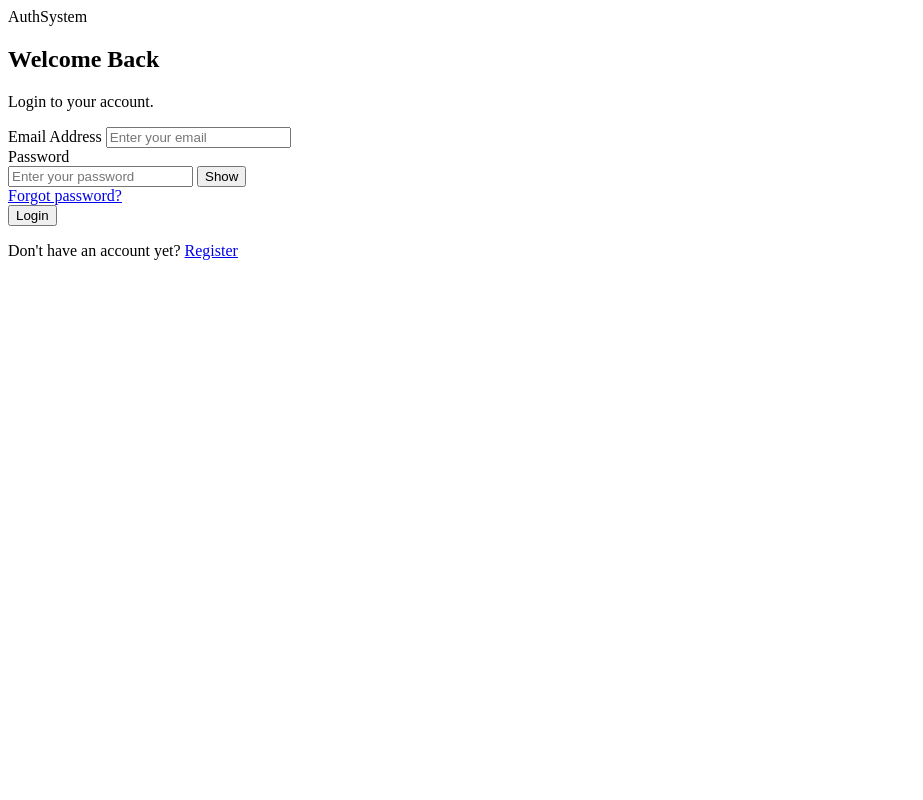
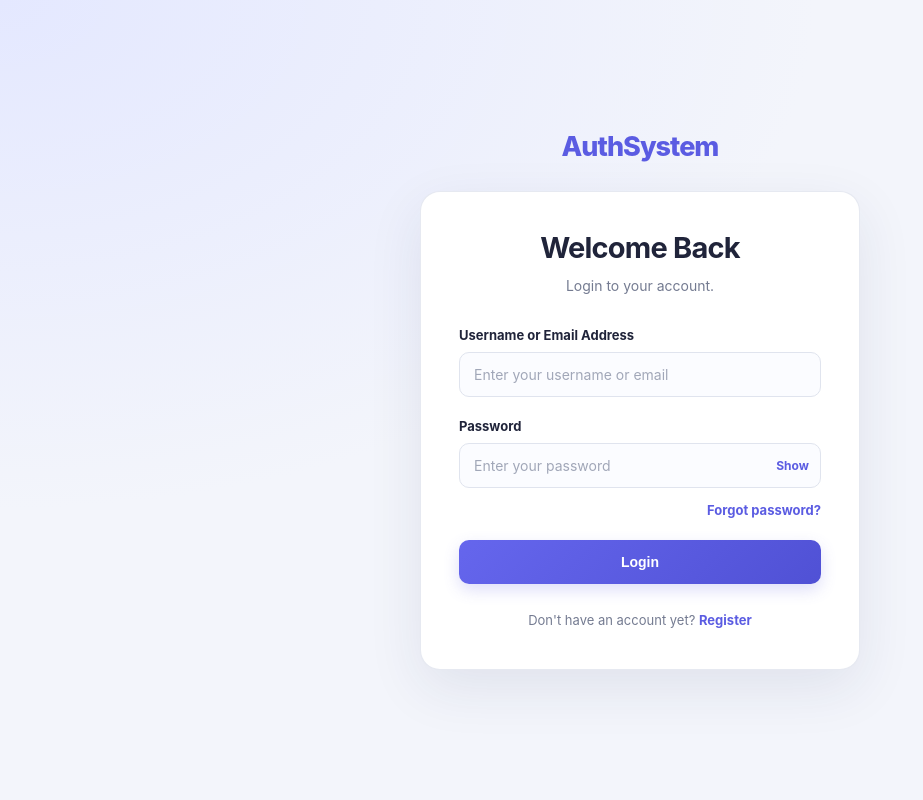
Before and after one commit to 1sthembisozungu/authsystem, a Flask app: page /login in a window 1280 px wide. Shown: the whole page, without its empty margins (0-923 px from the left). Run offline with Flask 3, Linux system fonts and the light colour scheme.

Commit message:
Style authentication pages and support username login

```diff
--- a/app.py
+++ b/app.py
@@ -155,16 +155,21 @@ AuthSystem
     return render_template("register.html")
 
 
+
 @app.route("/login", methods=["GET", "POST"])
 def login():
 
     if request.method == "POST":
 
-        email = request.form.get("email", "").strip().lower()
+        # Accept either a username or an email address
+        login_identifier = request.form.get(
+            "login_identifier", ""
+        ).strip()
+
         password = request.form.get("password", "")
 
-        if not email or not password:
-            flash("Please enter your email and password.")
+        if not login_identifier or not password:
+            flash("Please enter your username or email and password.")
             return redirect(url_for("login"))
 
         connection = get_db_connection()
@@ -176,9 +181,10 @@ def login():
                     """
                     SELECT id, username, password_hash, email_verified
                     FROM users
-                    WHERE email = %s
+                    WHERE LOWER(username) = LOWER(%s)
+                       OR LOWER(email) = LOWER(%s)
                     """,
-                    (email,)
+                    (login_identifier, login_identifier)
                 )
 
                 user = cursor.fetchone()
@@ -186,26 +192,29 @@ def login():
         finally:
             connection.close()
 
+        # Check whether the account exists
         if not user:
-            flash("Invalid email or password.")
+            flash("Invalid username/email or password.")
             return redirect(url_for("login"))
 
         user_id, username, password_hash, email_verified = user
 
-        # Check email verification
+        # Email verification is required before login
         if not email_verified:
             flash("Please verify your email before logging in.")
             return redirect(url_for("login"))
 
-        # Check password
+        # Verify the submitted password against the stored hash
         if not check_password_hash(password_hash, password):
-            flash("Invalid email or password.")
+            flash("Invalid username/email or password.")
             return redirect(url_for("login"))
 
-        # Create session
+        # Start a fresh authenticated session
+        session.clear()
         session["user_id"] = user_id
         session["username"] = username
 
+        # Redirect in the same browser tab
         return redirect(url_for("dashboard"))
 
     return render_template("login.html")
@@ -252,7 +261,7 @@ def dashboard():
 @app.route("/logout")
 def logout():
 
-    session.clear()
+    session.clear() #this removes user_id, username from session
 
     flash("You have been logged out.")
 
--- /dev/null
+++ b/static/css/auth.css
@@ -0,0 +1,233 @@
+
+/* ---------- Global styles ---------- */
+* {
+    box-sizing: border-box;
+    margin: 0;
+    padding: 0;
+}
+
+:root {
+    --primary: #5b5ce2;
+    --primary-hover: #4849c8;
+    --text: #20243a;
+    --muted: #747b91;
+    --border: #e0e4ee;
+    --surface: #ffffff;
+    --background: #f3f5fb;
+}
+
+body {
+    min-height: 100vh;
+    font-family: Inter, "Segoe UI", Arial, sans-serif;
+    color: var(--text);
+    background:
+        radial-gradient(ellipse at top left, #e4e8ff 0%, transparent 45%),
+        var(--background);
+}
+
+.auth-container {
+    width: 100%;
+    min-height: 100vh;
+    display: flex;
+    flex-direction: column;
+    align-items: center;
+    justify-content: center;
+    padding: 36px 20px;
+}
+
+.auth-logo {
+    margin-bottom: 28px;
+    font-size: 27px;
+    font-weight: 800;
+    letter-spacing: -1px;
+    color: var(--primary);
+}
+
+.login-card,
+.register-card {
+    width: 100%;
+    max-width: 440px;
+    padding: 38px;
+    background: var(--surface);
+    border: 1px solid rgba(224, 228, 238, 0.8);
+    border-radius: 20px;
+    box-shadow: 0 18px 55px rgba(34, 43, 90, 0.09);
+}
+
+.login-header,
+.register-header {
+    margin-bottom: 30px;
+    text-align: center;
+}
+
+.login-header h1,
+.register-header h1 {
+    margin-bottom: 10px;
+    font-size: 29px;
+    font-weight: 750;
+    letter-spacing: -0.8px;
+}
+
+.login-header p,
+.register-header p {
+    color: var(--muted);
+    font-size: 14px;
+    line-height: 1.6;
+}
+
+/* ---------- Form fields ---------- */
+.form-group {
+    margin-bottom: 21px;
+}
+
+.form-group label {
+    display: block;
+    margin-bottom: 9px;
+    font-size: 13px;
+    font-weight: 650;
+}
+
+.form-group input {
+    width: 100%;
+    min-width: 0;
+    padding: 13px 14px;
+    border: 1px solid var(--border);
+    border-radius: 10px;
+    background: #fbfcff;
+    color: var(--text);
+    font: inherit;
+    font-size: 14px;
+    outline: none;
+    transition: border-color 0.2s, box-shadow 0.2s;
+}
+
+.form-group input::placeholder {
+    color: #a1a7b8;
+}
+
+.form-group input:focus {
+    border-color: var(--primary);
+    box-shadow: 0 0 0 4px rgba(91, 92, 226, 0.11);
+    background: #fff;
+}
+
+.password-wrapper {
+    position: relative;
+    display: flex;
+    align-items: center;
+}
+
+.password-wrapper input {
+    padding-right: 65px;
+}
+
+.password-toggle {
+    position: absolute;
+    right: 12px;
+    border: none;
+    background: transparent;
+    color: var(--primary);
+    font: inherit;
+    font-size: 12px;
+    font-weight: 700;
+    cursor: pointer;
+}
+
+.password-toggle:hover {
+    color: var(--primary-hover);
+}
+
+/* ---------- Forgot password ---------- */
+.forgot-password {
+    display: flex;
+    justify-content: flex-end;
+    margin-top: -7px;
+    margin-bottom: 22px;
+    font-size: 13px;
+}
+
+.forgot-password a,
+.login-link a,
+.register-link a {
+    color: var(--primary);
+    font-weight: 650;
+    text-decoration: none;
+}
+
+.forgot-password a:hover,
+.login-link a:hover,
+.register-link a:hover {
+    color: var(--primary-hover);
+    text-decoration: underline;
+}
+
+/* ---------- Buttons ---------- */
+.login-button,
+.register-button {
+    width: 100%;
+    padding: 14px 18px;
+    border: none;
+    border-radius: 10px;
+    background: linear-gradient(135deg, #6566ed, #5051d5);
+    color: #fff;
+    font-size: 14px;
+    font-weight: 700;
+    cursor: pointer;
+    box-shadow: 0 6px 16px rgba(91, 92, 226, 0.2);
+    transition: transform 0.2s, box-shadow 0.2s;
+}
+
+.login-button:hover,
+.register-button:hover {
+    transform: translateY(-1px);
+    box-shadow: 0 9px 22px rgba(91, 92, 226, 0.28);
+}
+
+.login-button:active,
+.register-button:active {
+    transform: translateY(0);
+}
+
+/* ---------- Links and notifications ---------- */
+.login-link,
+.register-link {
+    margin-top: 25px;
+    text-align: center;
+    color: var(--muted);
+    font-size: 13px;
+    line-height: 1.7;
+}
+
+.flash-messages {
+    margin-bottom: 18px;
+    padding: 12px 14px;
+    border: 1px solid #f1d2a2;
+    border-radius: 9px;
+    background: #fff8eb;
+    color: #855314;
+    font-size: 13px;
+    line-height: 1.6;
+    overflow-wrap: anywhere;
+}
+
+.flash-messages p + p {
+    margin-top: 5px;
+}
+
+/* ---------- Responsive layout ---------- */
+@media (max-width: 480px) {
+    .auth-container {
+        padding: 24px 14px;
+    }
+
+    .login-card,
+    .register-card {
+        padding: 27px 22px;
+        border-radius: 16px;
+    }
+
+    .login-header h1,
+    .register-header h1 {
+        font-size: 25px;
+    }
+}
--- a/templates/dashboard.html
+++ b/templates/dashboard.html
@@ -7,7 +7,7 @@
 
     <title>Dashboard - AuthSystem</title>
 
-    <link rel="stylesheet" href="{{ url_for('static', filename='dashboard.css') }}">
+    <link rel="stylesheet" href="{{ url_for('static', filename='css/dashboard.css') }}">
 </head>
 
 <body>
--- a/templates/login.html
+++ b/templates/login.html
@@ -1,13 +1,14 @@
 <!DOCTYPE html>
 <html lang="en">
+
 <head>
     <meta charset="UTF-8">
     <meta name="viewport" content="width=device-width, initial-scale=1.0">
     <title> AuthSystem - Login </title>
 
-    <link rel="stylesheet" href="{{ url_for('static', filename='css/login.css') }}">
+    <link rel="stylesheet" href="{{ url_for('static', filename='css/auth.css') }}">
+</head>
 
-</head>
 <body>
 
     <main class="auth-container">
@@ -27,18 +28,10 @@
 
                 <div class="form-group">
 
-                    <label for="email">
-                        Email Address
-                    </label>
+                    <label for="login_identifier">Username or Email Address</label>
 
-                    <input
-                        type="email"
-                        id="email"
-                        name="email"
-                        placeholder="Enter your email"
-                        autocomplete="email"
-                        required
-                    >
+                    <input type="text" id="login_identifier" name="login_identifier"
+                        placeholder="Enter your username or email" autocomplete="username" required>
                 </div>
 
                 <div class="form-group">
@@ -46,21 +39,11 @@
 
                     <div class="password-wrapper">
 
-                        <input
-                            type="password"
-                            id="password"
-                            name="password"
-                            placeholder="Enter your password"
-                            autocomplete="current-password"
-                            required
-                        >
+                        <input type="password" id="password" name="password" placeholder="Enter your password"
+                            autocomplete="current-password" required>
 
-                        <button
-                            type="button"
-                            class="password-toggle"
-                            onclick="togglePassword('password', this)"
-                            aria-label="Show password"
-                        >
+                        <button type="button" class="password-toggle" onclick="togglePassword('password', this)"
+                            aria-label="Show password">
                             Show
                         </button>
 
@@ -99,7 +82,7 @@
 
                 <p>
                     Don't have an account yet?
-                    <a href="{{ url_for('register') }} ">Register</a>
+                    <a href="{{  url_for('register')  }} ">Register</a>
                 </p>
 
             </div>
--- a/templates/register.html
+++ b/templates/register.html
@@ -6,7 +6,7 @@
     <meta name="viewport" content="width=device-width, initial-scale=1.0">
     <title>AuthSystem - Create Account</title>
 
-    <link rel="stylesheet" href="{{ url_for('static', filename='css/register.css') }}">
+    <link rel="stylesheet" href="{{ url_for('static', filename='css/auth.css') }}">
 </head>
 
 <body>
```
Also changed, not shown: static/css/dashboard.css (+76 -69 lines). Lines whose indentation alone changed are shown as unchanged.
